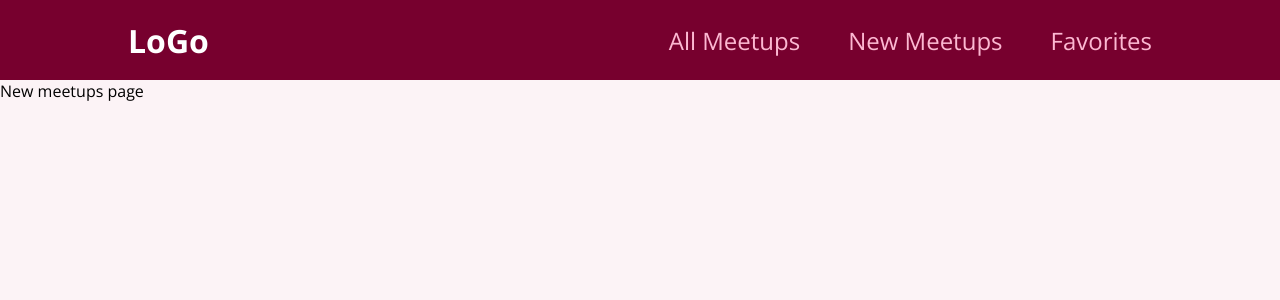
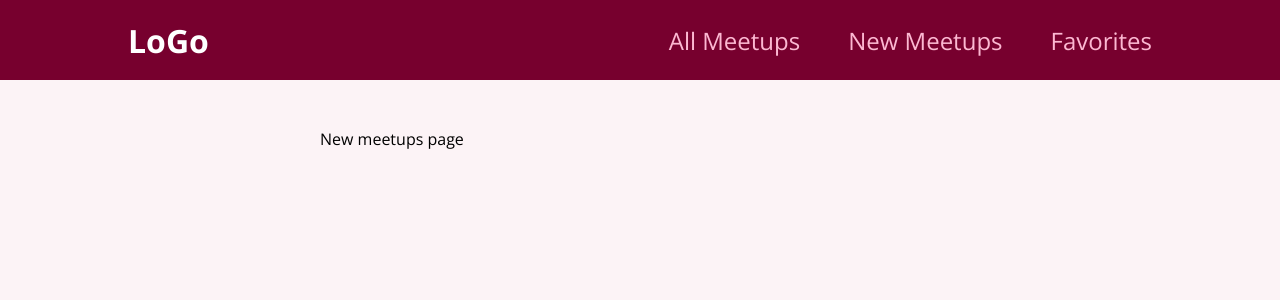
Before and after one commit to withers56/react-practice, a React (Create React App) app in the folder tutorial-app/: page /new-meetup in a window 1280 px wide. Shown: the top 300 px of the page. Built offline with nearby package versions, Linux system fonts and the light colour scheme.

Commit message:
added layout component to app.js to format content

```diff
--- a/tutorial-app/src/App.js
+++ b/tutorial-app/src/App.js
@@ -1,16 +1,14 @@
-
-
 import {Route, Switch} from 'react-router-dom';
 
 import AllMeetupsPage from './pages/AllMeetups';
 import NewMeetupsPage from './pages/NewMeetups';
 import FavoritesPage from './pages/Favorites';
-import MainNav from "./componets/layout/MainNav";
+
+import Layout from "./componets/layout/Layout";
 
 function App() {
     return (
-        <div>
-            <MainNav />
+        <Layout>
             <Switch>
                 <Route path='/' exact>
                     <AllMeetupsPage/>
@@ -22,7 +20,7 @@
                     <FavoritesPage/>
                 </Route>
             </Switch>
-        </div>
+        </Layout>
     );
 }
 
--- /dev/null
+++ b/tutorial-app/src/componets/layout/Layout.js
@@ -0,0 +1,15 @@
+import classes from './Layout.module.css'
+import MainNav from "./MainNav";
+
+function Layout(props) {
+    return (
+        <div>
+            <MainNav />
+            <main className={classes.main}>
+                {props.children}
+            </main>
+        </div>
+    )
+}
+
+export default Layout;
--- /dev/null
+++ b/tutorial-app/src/componets/layout/Layout.module.css
@@ -0,0 +1,7 @@
+
+
+.main {
+    margin: 3rem auto;
+    width: 90%;
+    max-width: 40rem;
+}
```
